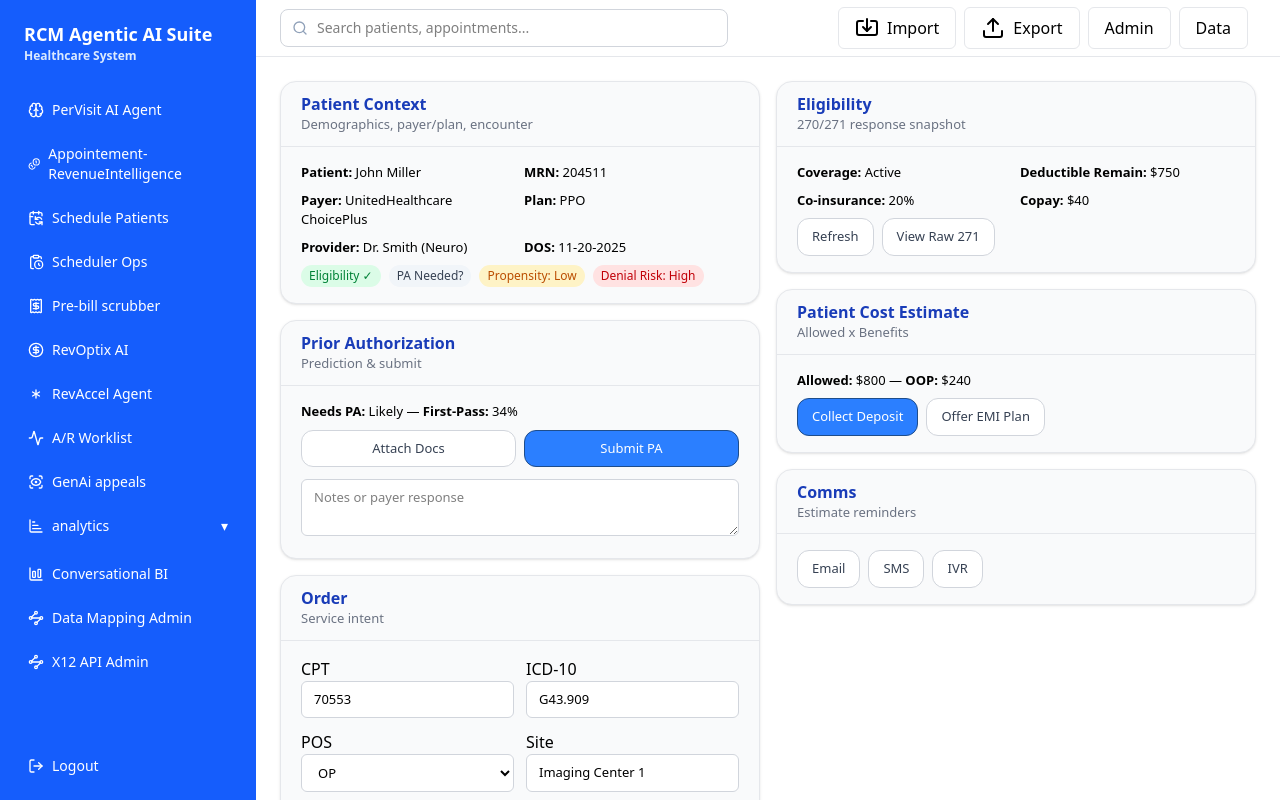
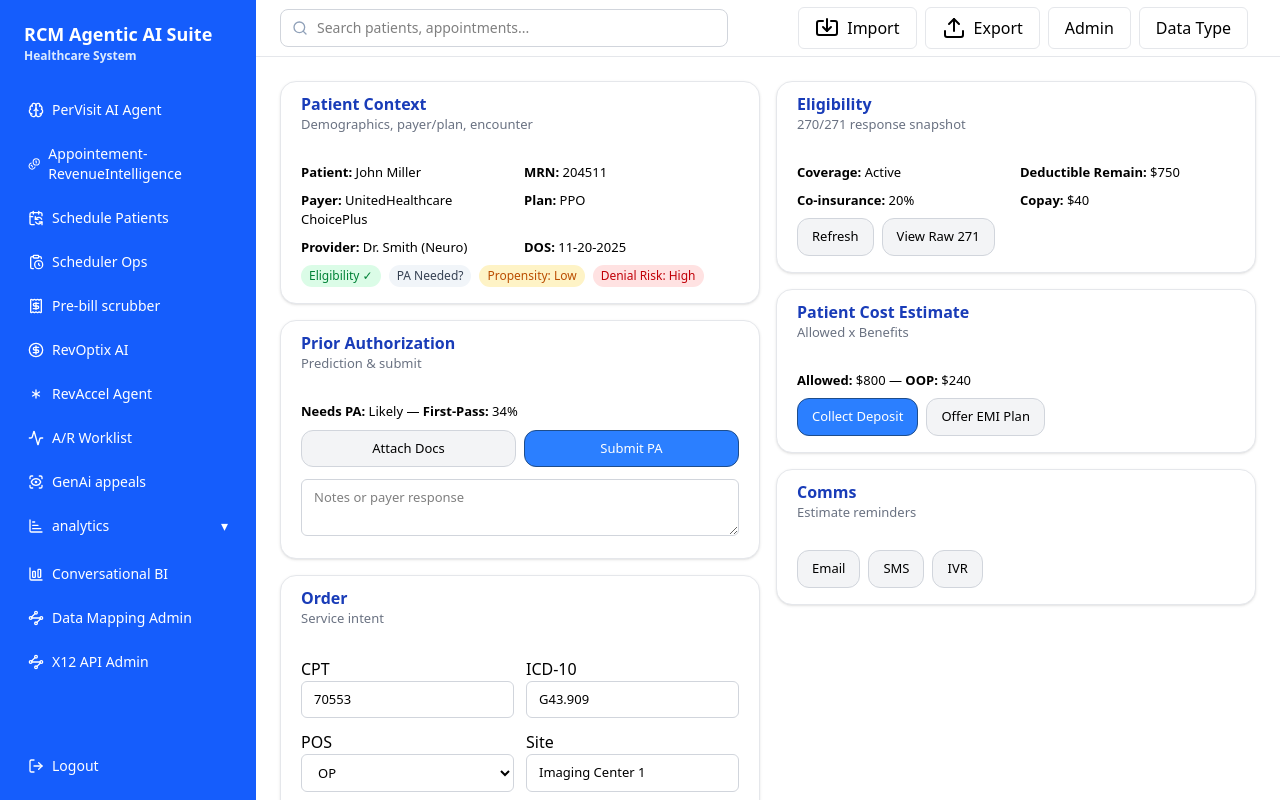
Before and after one commit to Sri2103/healthcare, a React (Vite) app: page /dashboard in a window 1280 px wide. Built offline with nearby package versions, Linux system fonts and the light colour scheme; sample sign-in values are in the browser's storage.

Commit message:
change stylings for buttons

```diff
--- a/src/components/Button.tsx
+++ b/src/components/Button.tsx
@@ -14,7 +14,7 @@ function Button({
   };
   const variants: any = {
     default: "bg-blue-500 text-white border-[#1E4D8B] hover:bg-blue-500/90",
-    outline: "bg-white text-gray-700 border-gray-300 hover:bg-gray-50",
+    outline: "bg-gray-100  text-black border-gray-300 hover:bg-gray-150",
   };
   return (
     <button
--- a/src/components/Card.tsx
+++ b/src/components/Card.tsx
@@ -3,11 +3,11 @@ export function Card({ children, className = "" }: any) {
     <div
       className={`
         w-full
-        min-w-[240px]
+        min-w-60
         max-w-full
         rounded-xl sm:rounded-2xl
         border border-gray-200
-        bg-gray-50
+        bg-white
         shadow-sm
         hover:shadow-md lg:hover:shadow-xl
         transition-all
@@ -23,7 +23,7 @@ export function CardHeader({ children }: any) {
   return (
     <div
       className="
-        border-b border-gray-200
+        border-b border-white
         px-3 py-2
         sm:px-4 sm:py-3
         lg:px-5
--- a/src/main.tsx
+++ b/src/main.tsx
@@ -7,9 +7,6 @@ import BiDashboard from "./static/Bi.tsx";
 import Login from "./pages/Login.tsx";
 import Register from "./pages/Register.tsx";
 import Subscription from "./pages/Subscribe.tsx";
-
-// import OTest from "./static/bake.tsx";
-// import Jake from "./static/Jake.tsx";
 import Previsit from "./blocks/Previsit.tsx";
 import ConversationalBI from "./blocks/ConversationalBI.tsx";
 import SchedulePat from "./blocks/SchedulePat.tsx";
@@ -21,7 +18,6 @@ import RevAccel from "./blocks/RevAccel.tsx";
 import DataOps from "./blocks/DataOps.tsx";
 import AdminApi from "./blocks/AdminApi.tsx";
 import RevOptix from "./blocks/Revoptix.tsx";
-// import Analytics from "./blocks/Analytics.tsx";
 import Dashboard from "./pages/Dashboard.tsx";
 import AppointRev from "./blocks/AppointRev.tsx";
 import DashboardTest from "./static/DashboardTest.tsx";
--- a/src/pages/Dashboard.tsx
+++ b/src/pages/Dashboard.tsx
@@ -26,6 +26,7 @@ import {
 } from "lucide-react";
 import { useEffect, useState } from "react";
 import { Link, Outlet, useLocation, useNavigate } from "react-router";
+import AdminPanel from "../blocks/AdminPanel";
 
 type SidebarItem = {
   id: string;
@@ -132,6 +133,7 @@ const SIDEBAR_MENU: SidebarItem[] = [
 
 export default function Dashboard() {
   const [sidebarOpen, setSidebarOpen] = useState(false);
+  const [adminPanelOpen, setAdminPanelOpen] = useState(false);
   const [openMenu, setOpenMenu] = useState<string | null>(null);
   const nagivate = useNavigate();
   const location = useLocation();
@@ -405,11 +407,11 @@ export default function Dashboard() {
                 <Upload size={24} /> Export
               </div>
             </div>
-            <div className="flex gap-2 border border-gray-200 px-4 py-2 rounded-md hover:bg-blue-500  hover:text-white cursor-pointer">
-              Admin
+            <div className=" hidden md:flex gap-2 border border-gray-200 px-4 py-2 rounded-md hover:bg-blue-500  hover:text-white cursor-pointer">
+              <button onClick={() => setAdminPanelOpen(true)}>Admin</button>
             </div>
             <div className="flex gap-2 border border-gray-200 px-4 py-2 rounded-md hover:bg-blue-500  hover:text-white cursor-pointer">
-              Data
+              Data Type
             </div>
           </div>
 
@@ -430,6 +432,7 @@ export default function Dashboard() {
           <Outlet />
         </div>
       </main>
+      {adminPanelOpen && <AdminPanel setAdminPanelOpen={setAdminPanelOpen} />}
     </div>
   );
 }
```
